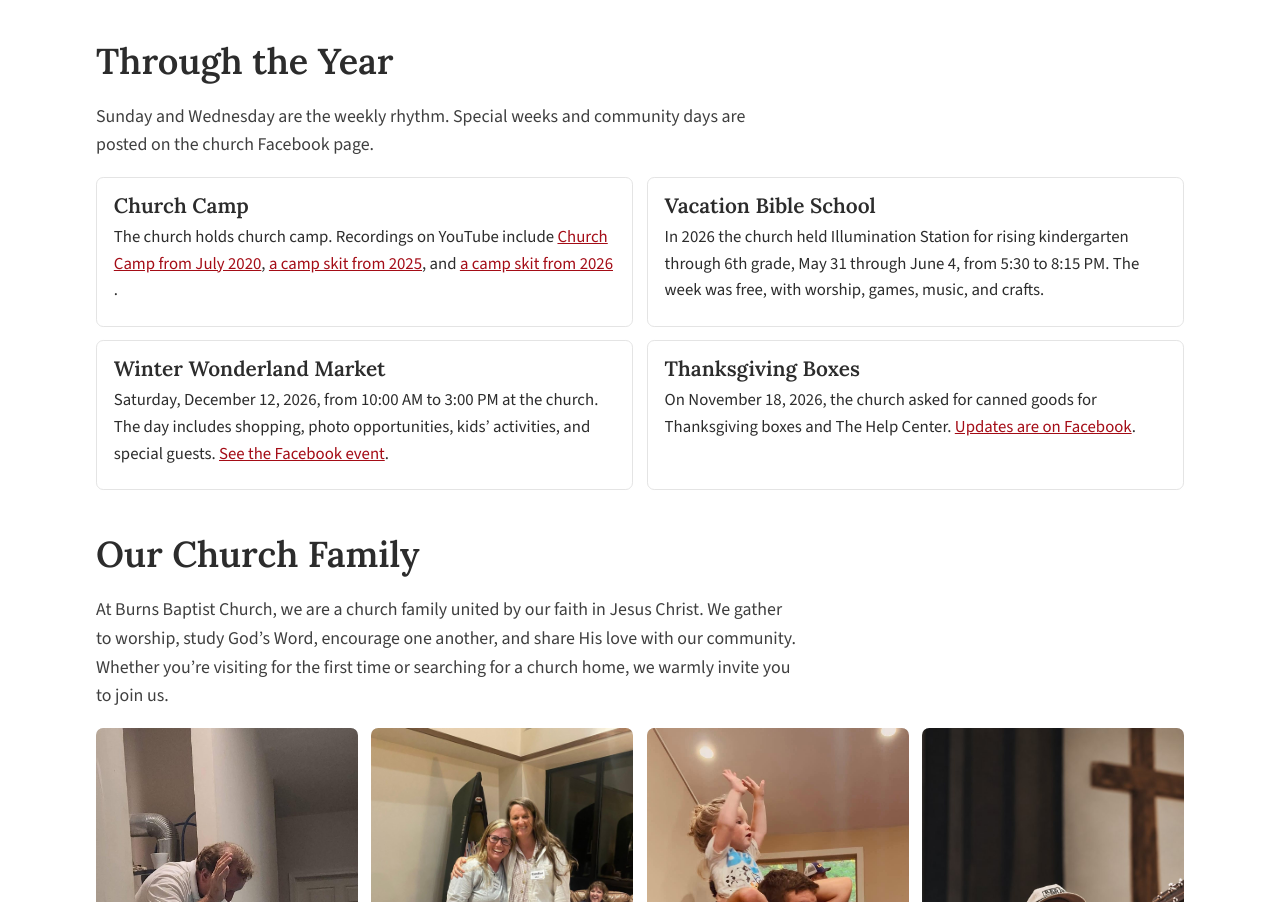
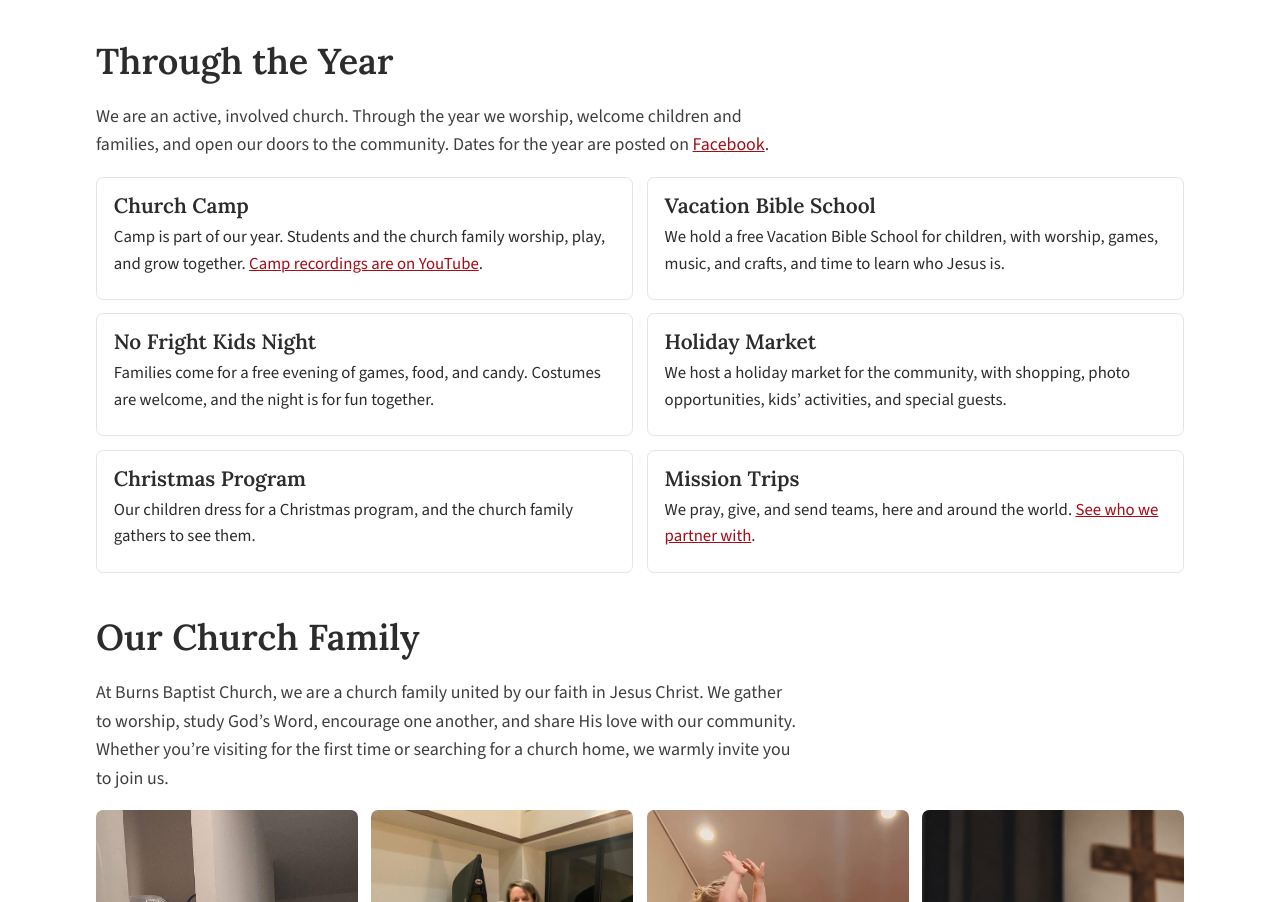
Before and after one commit to CodyTVWeber/burns-baptist-church, a plain HTML site: page index.html in a window 1280 px wide. Shown: the part 1245-2147 px from the top of the page. Drawn offline with nearby package versions, Linux system fonts and the light colour scheme.

Commit message:
Describe yearly gatherings without this year's dates
Through the Year now shows the church as active and involved: camp, Vacation Bible School, No Fright Kids Night, a holiday market, the Christmas program, and mission trips. Specific dates stay in the research note.

Co-authored-by: CodyTVWeber <CodyTVWeber@users.noreply.github.com>

```diff
--- a/index.html
+++ b/index.html
@@ -97,23 +97,31 @@
     <section class="section" style="padding-top: 0;">
       <div class="wrap">
         <h2 class="section-title">Through the Year</h2>
-        <p class="lede">Sunday and Wednesday are the weekly rhythm. Special weeks and community days are posted on the church Facebook page.</p>
+        <p class="lede">We are an active, involved church. Through the year we worship, welcome children and families, and open our doors to the community. Dates for the year are posted on <a href="https://www.facebook.com/p/Burns-Baptist-Church-61585569585817/" target="_blank" rel="noopener noreferrer">Facebook<span class="sr-only"> (opens in a new tab)</span></a>.</p>
         <div class="ministry-grid">
           <article>
             <h3>Church Camp</h3>
-            <p>The church holds church camp. Recordings on YouTube include <a href="https://www.youtube.com/watch?v=2U70_BR-4pQ" target="_blank" rel="noopener noreferrer">Church Camp from July 2020<span class="sr-only"> (opens in a new tab)</span></a>, <a href="https://www.youtube.com/watch?v=y1_TKBML7Gs" target="_blank" rel="noopener noreferrer">a camp skit from 2025<span class="sr-only"> (opens in a new tab)</span></a>, and <a href="https://www.youtube.com/watch?v=C55TamJVDNs" target="_blank" rel="noopener noreferrer">a camp skit from 2026<span class="sr-only"> (opens in a new tab)</span></a>.</p>
+            <p>Camp is part of our year. Students and the church family worship, play, and grow together. <a href="https://www.youtube.com/@burnsbaptistchurch-burnstn1436" target="_blank" rel="noopener noreferrer">Camp recordings are on YouTube<span class="sr-only"> (opens in a new tab)</span></a>.</p>
           </article>
           <article>
             <h3>Vacation Bible School</h3>
-            <p>In 2026 the church held Illumination Station for rising kindergarten through 6th grade, May 31 through June 4, from 5:30 to 8:15 PM. The week was free, with worship, games, music, and crafts.</p>
+            <p>We hold a free Vacation Bible School for children, with worship, games, music, and crafts, and time to learn who Jesus is.</p>
           </article>
           <article>
-            <h3>Winter Wonderland Market</h3>
-            <p>Saturday, December 12, 2026, from 10:00 AM to 3:00 PM at the church. The day includes shopping, photo opportunities, kids’ activities, and special guests. <a href="https://www.facebook.com/events/960323716432644/" target="_blank" rel="noopener noreferrer">See the Facebook event<span class="sr-only"> (opens in a new tab)</span></a>.</p>
+            <h3>No Fright Kids Night</h3>
+            <p>Families come for a free evening of games, food, and candy. Costumes are welcome, and the night is for fun together.</p>
           </article>
           <article>
-            <h3>Thanksgiving Boxes</h3>
-            <p>On November 18, 2026, the church asked for canned goods for Thanksgiving boxes and The Help Center. <a href="https://www.facebook.com/p/Burns-Baptist-Church-61585569585817/" target="_blank" rel="noopener noreferrer">Updates are on Facebook<span class="sr-only"> (opens in a new tab)</span></a>.</p>
+            <h3>Holiday Market</h3>
+            <p>We host a holiday market for the community, with shopping, photo opportunities, kids’ activities, and special guests.</p>
+          </article>
+          <article>
+            <h3>Christmas Program</h3>
+            <p>Our children dress for a Christmas program, and the church family gathers to see them.</p>
+          </article>
+          <article>
+            <h3>Mission Trips</h3>
+            <p>We pray, give, and send teams, here and around the world. <a href="mission.html">See who we partner with</a>.</p>
           </article>
         </div>
       </div>
```
Also changed, not shown: 1 other file.
